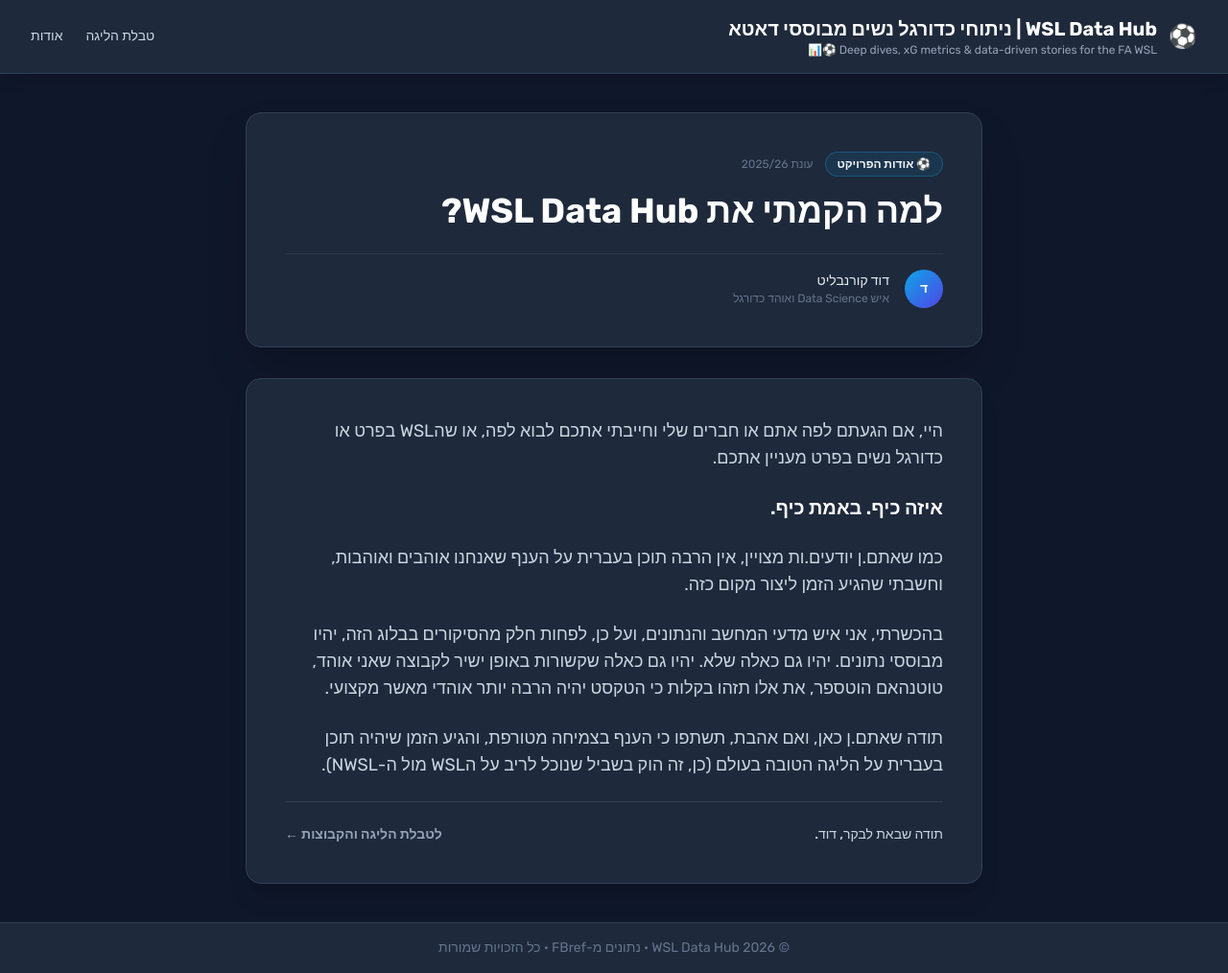
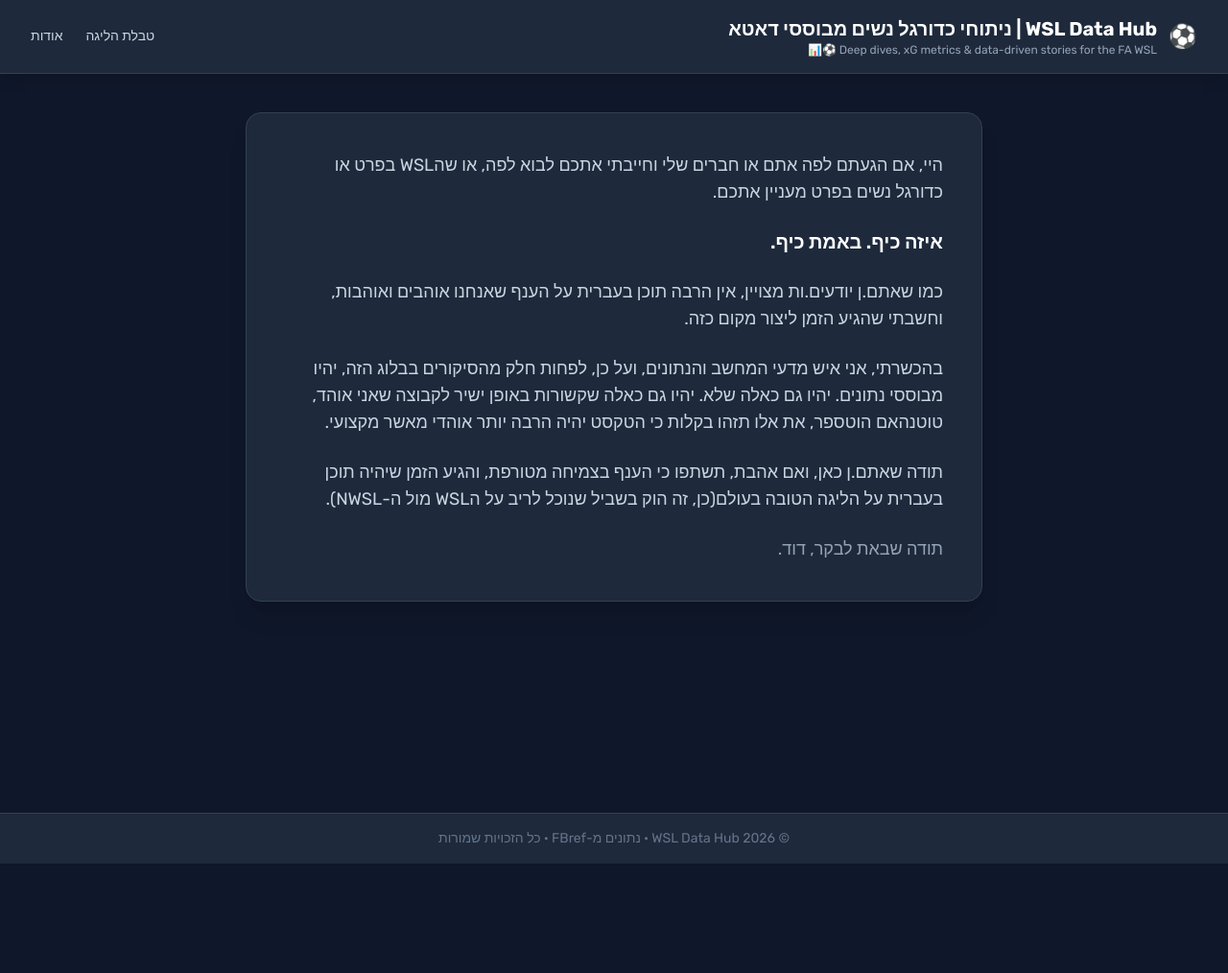
Before and after one commit to davidkorenblit/wsl-data-hub, a Jekyll site: the page built from about.md, in a window 1280 px wide. Shown: the whole page at 96% size. Built offline with Jekyll 4.4.1, drawn with Linux system fonts in a browser that asks for light colours; nearby versions of some CDN libraries; after the commit the page ends 900 px from its top, so only the background shows below that.

Commit message:
Fix: Remove invented content from About, restore exact original text

```diff
--- a/about.md
+++ b/about.md
@@ -6,31 +6,6 @@
 
 <div class="max-w-3xl mx-auto">
 
-  <!-- Article Header Card -->
-  <div class="bg-surface-800 rounded-2xl border border-surface-700 p-8 sm:p-10 shadow-2xl mb-8">
-    <div class="flex items-center gap-3 mb-4">
-      <span class="px-3 py-1 bg-brand-500/10 border border-brand-500/30 text-brand-400 text-xs font-semibold rounded-full">
-        ⚽ אודות הפרויקט
-      </span>
-      <span class="text-xs text-slate-500">עונת 2025/26</span>
-    </div>
-
-    <h1 class="text-3xl sm:text-4xl font-bold text-white mb-6 leading-tight">
-      למה הקמתי את WSL Data Hub?
-    </h1>
-
-    <div class="flex items-center gap-4 pt-4 border-t border-surface-700/60 text-sm text-slate-400">
-      <div class="w-10 h-10 rounded-full bg-gradient-to-br from-brand-500 to-indigo-600 flex items-center justify-center text-white font-bold">
-        ד
-      </div>
-      <div>
-        <p class="font-medium text-slate-200">דוד קורנבליט</p>
-        <p class="text-xs text-slate-500">איש Data Science ואוהד כדורגל</p>
-      </div>
-    </div>
-  </div>
-
-  <!-- Article Body -->
   <div class="bg-surface-800 rounded-2xl border border-surface-700 p-8 sm:p-10 shadow-xl space-y-6 text-slate-300 text-base sm:text-lg leading-relaxed">
 
     <p>
@@ -50,15 +25,12 @@
     </p>
 
     <p>
-      תודה שאתם.ן כאן, ואם אהבת, תשתפו כי הענף בצמיחה מטורפת, והגיע הזמן שיהיה תוכן בעברית על הליגה הטובה בעולם (כן, זה הוק בשביל שנוכל לריב על הWSL מול ה-NWSL).
+      תודה שאתם.ן כאן, ואם אהבת, תשתפו כי הענף בצמיחה מטורפת, והגיע הזמן שיהיה תוכן בעברית על הליגה הטובה בעולם(כן, זה הוק בשביל שנוכל לריב על הWSL מול ה-NWSL).
     </p>
 
-    <div class="pt-6 border-t border-surface-700 flex justify-between items-center text-sm text-slate-400">
-      <span class="font-medium text-slate-300">תודה שבאת לבקר, דוד.</span>
-      <a href="{{ '/' | relative_url }}" class="text-brand-400 hover:text-brand-300 font-semibold flex items-center gap-1">
-        לטבלת הליגה והקבוצות ←
-      </a>
-    </div>
+    <p class="text-slate-400">
+      תודה שבאת לבקר, דוד.
+    </p>
 
   </div>
 
```
